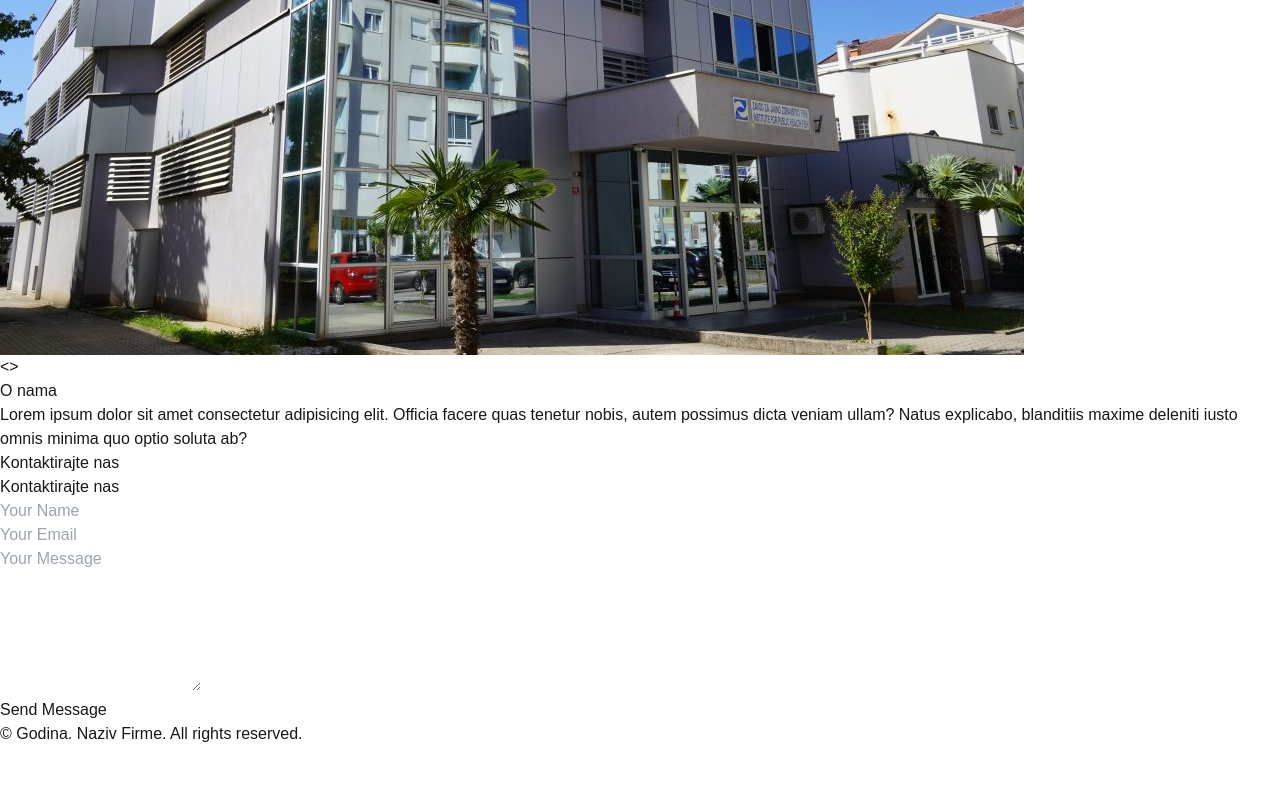
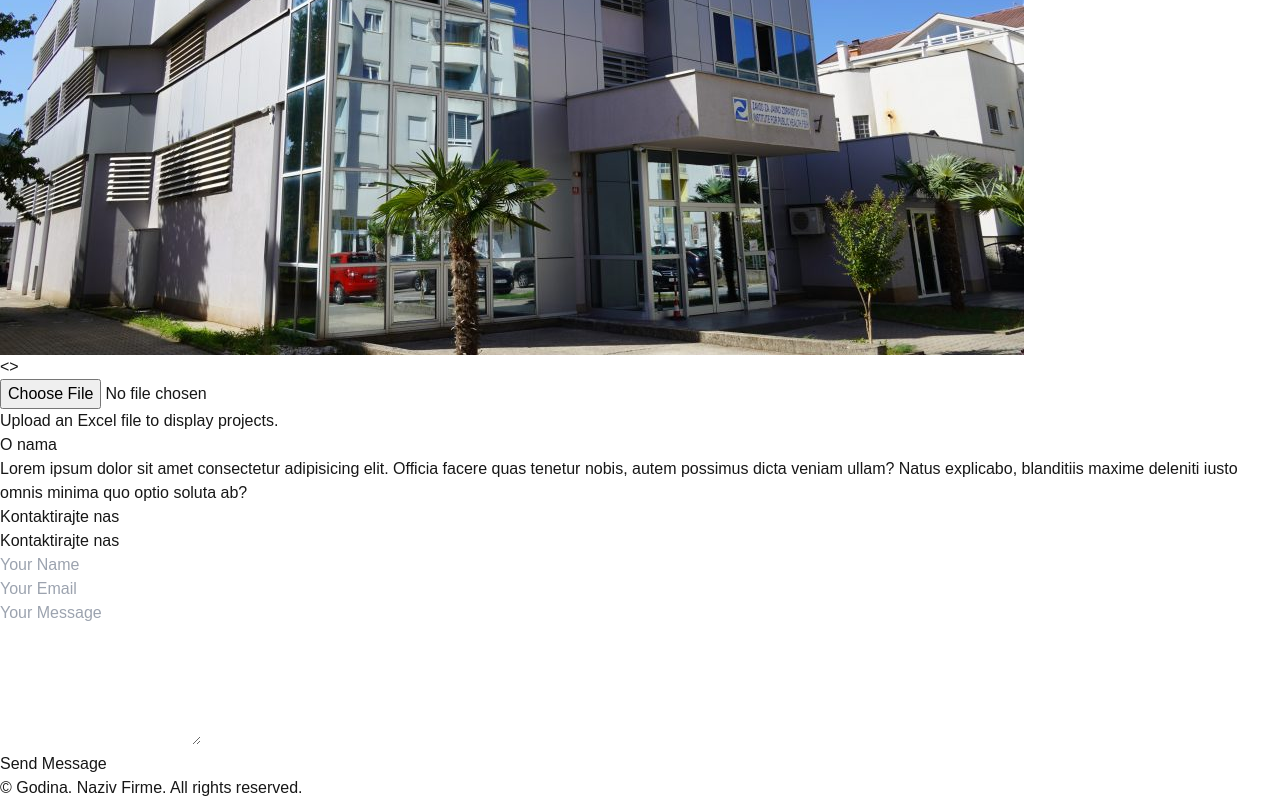
Before and after one commit to kemokrpo/Project-RF, a Next.js app: page / in a window 1280 px wide. Shown: the part 3853-4653 px from the top of the page. Before the commit the page ends 4599 px from the top, so only its background shows below. Built offline with nearby package versions, Linux system fonts and the light colour scheme.

Commit message:
ExcelUpdate

```diff
--- a/src/app/page.tsx
+++ b/src/app/page.tsx
@@ -2,6 +2,7 @@ import Hero from '../components/Hero';
 import Service from '../components/Service';
 import ProjectSlider from '../components/ProjectSlider';
 import ContactForm from '../components/ContactForm';
+import ExcelSlider from '@/components/ExcelSlider';
 
 export default function Home() {
   return (
@@ -17,6 +18,7 @@ export default function Home() {
       <section id="projects">
         <h2>Projekti</h2>
         <ProjectSlider />
+        <ExcelSlider/>
       </section>
       <section id="about">
         <h2>O nama</h2>
```
